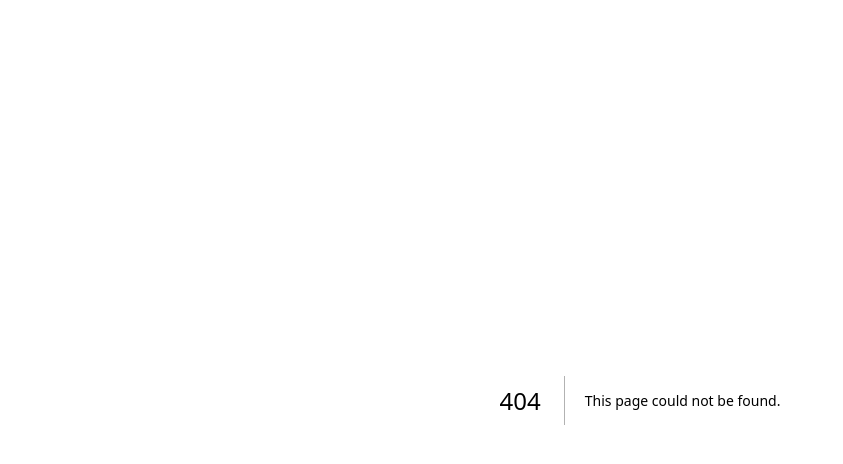
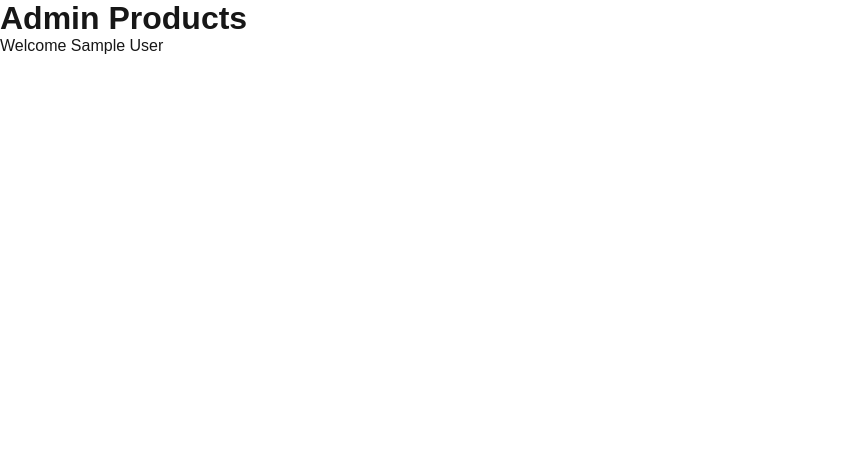
Before and after one commit to persiandarik/ecommerce-next, a Next.js app: page /admin/products in a window 1280 px wide. Before the commit this address had no page. Shown: the top 464 px of the page, without its empty margins (0-843 px from the left). Built offline with nearby package versions, Linux system fonts and the light colour scheme; no server answers; sample sign-in values are in the browser's storage.

Commit message:
feat: add user role management with enum and update authentication flow

```diff
--- /dev/null
+++ b/src/app/admin/products/AdminContent.tsx
@@ -0,0 +1,16 @@
+import { auth } from "@/auth";
+import { redirect } from "next/navigation";
+
+export default async function AdminContent() {
+  const session = await auth();
+
+  if (!session) {
+    redirect("/login");
+  }
+
+  return (
+    <div>
+      <p>Welcome {session.user?.name}</p>
+    </div>
+  );
+}
--- /dev/null
+++ b/src/app/admin/products/page.tsx
@@ -0,0 +1,15 @@
+import { Suspense } from "react";
+
+import AdminContent from "./AdminContent";
+
+export default function AdminProductsPage() {
+  return (
+    <div>
+      <h1>Admin Products</h1>
+
+      <Suspense fallback={<p>Loading...</p>}>
+        <AdminContent />
+      </Suspense>
+    </div>
+  );
+}
--- a/src/auth.ts
+++ b/src/auth.ts
@@ -1,18 +1,29 @@
 import { PrismaAdapter } from "@auth/prisma-adapter";
 import NextAuth from "next-auth";
 import Google from "next-auth/providers/google";
+
 import prisma from "./lib/prisma";
+
 export const {
   handlers,
   signIn,
   signOut,
   auth,
 } = NextAuth({
-   adapter: PrismaAdapter(prisma),
+  adapter: PrismaAdapter(prisma),
+
   providers: [
     Google({
       clientId: process.env.AUTH_GOOGLE_ID!,
       clientSecret: process.env.AUTH_GOOGLE_SECRET!,
     }),
   ],
+
+  callbacks: {
+    session({ session, user }) {
+      session.user.role = user.role;
+
+      return session;
+    },
+  },
 });
```
Also changed, not shown: src/types/next-auth.d.ts (added, +13 -0 lines), 2 other files (tests, documents, lock files or other folders).
